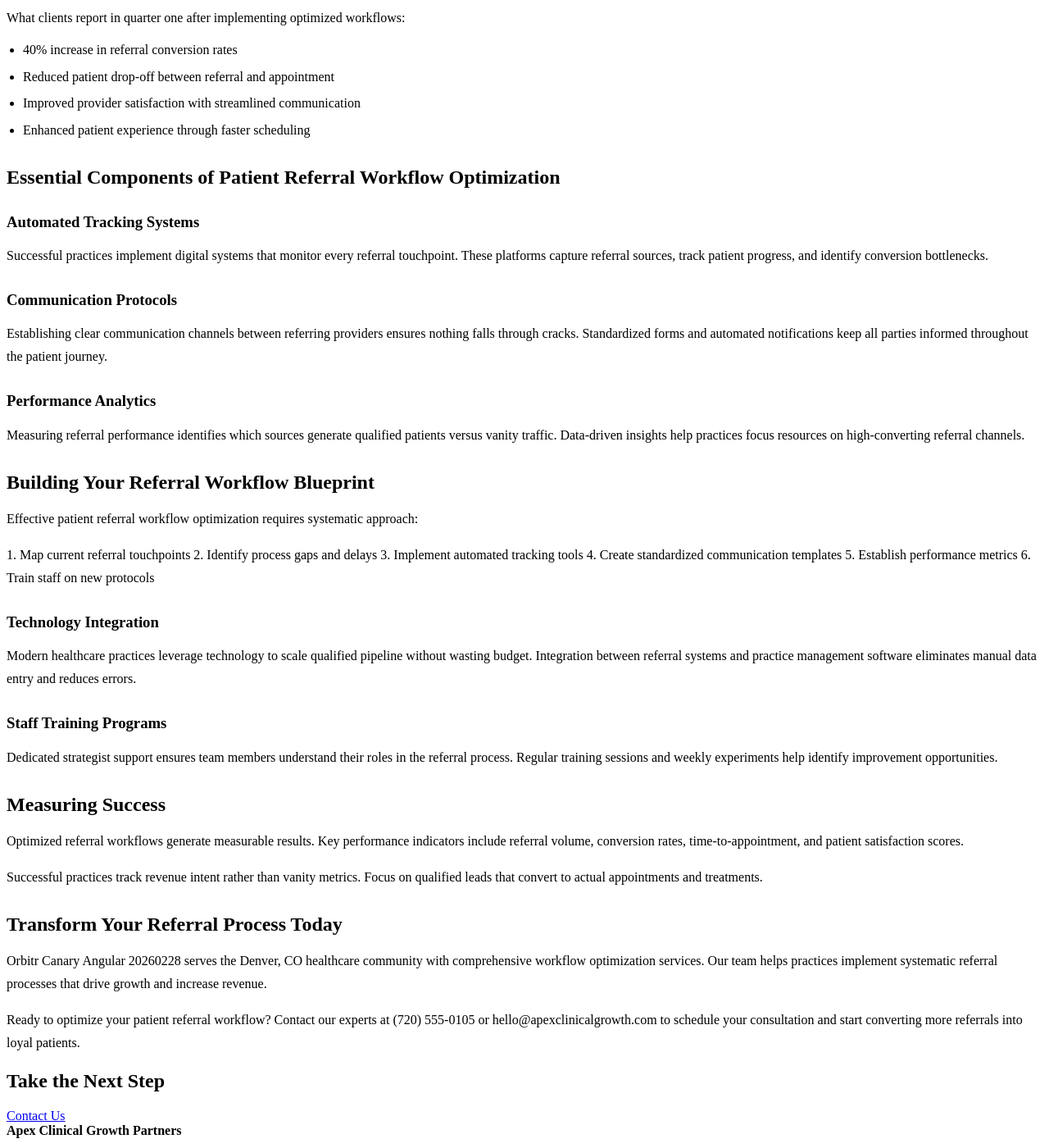
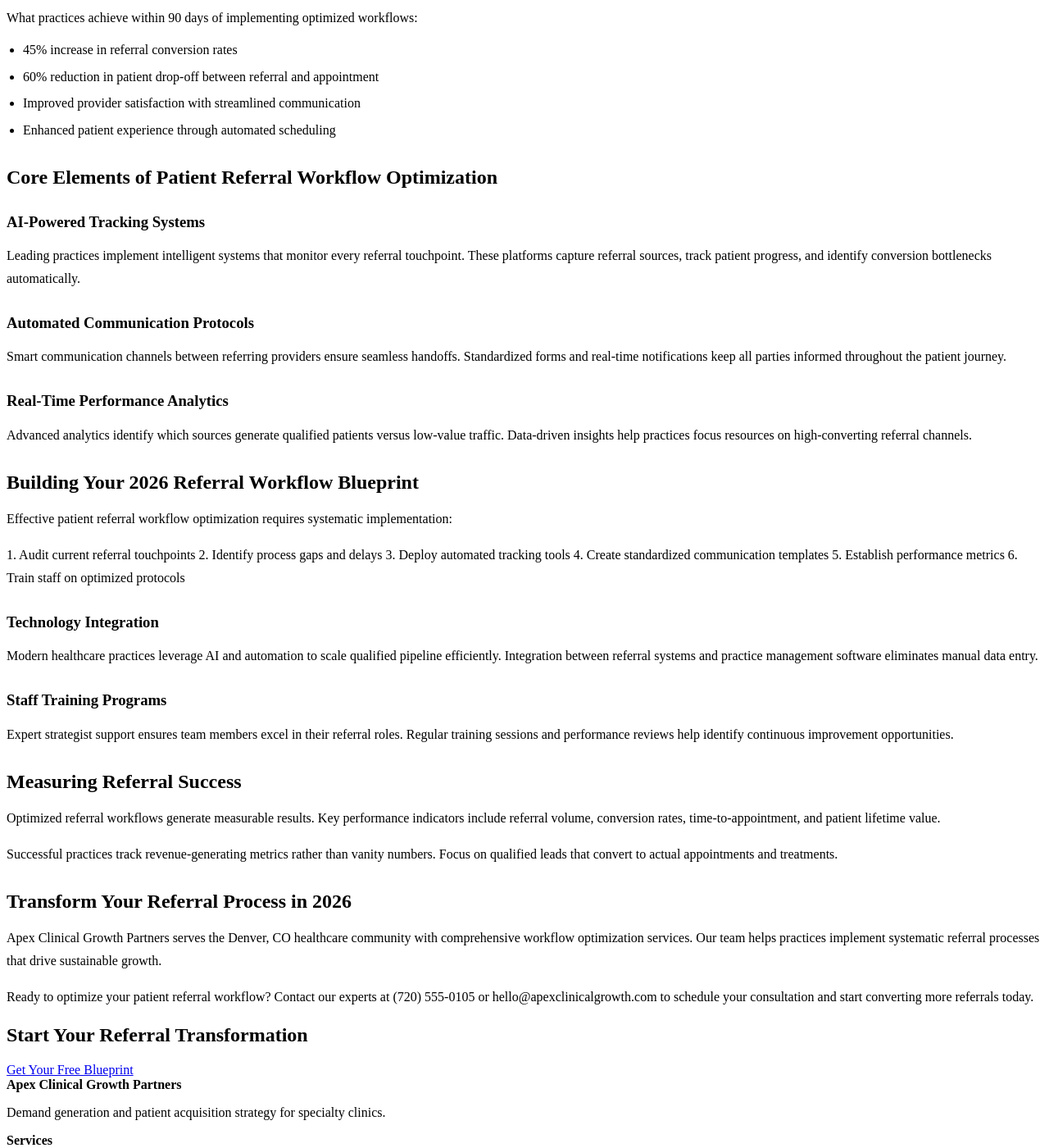
Before and after one commit to prjctlphbt/orbitr-canary-angular-20260228, a Jekyll site: the page patient-referral-workflow-blueprint.html, which Jekyll copies as it is, in a window 1280 px wide and 1400 px high, scrolled down 341 px. Shown: the whole window at 82% size. Built offline with Jekyll 4.4.1, drawn with Linux system fonts in a browser that asks for light colours; some of the changed text lies outside the part shown.

Commit message:
Refresh and update content: patient-referral-workflow-blueprint.html

```diff
--- a/patient-referral-workflow-blueprint.html
+++ b/patient-referral-workflow-blueprint.html
@@ -4,8 +4,8 @@
 <head>
 <meta charset="utf-8"/>
 <meta content="width=device-width, initial-scale=1.0" name="viewport"/>
-<meta content="Optimize your patient referral workflow with Apex Clinical Growth Partners. Streamline processes, reduce delays, and boost referral volume. Get your blueprint t" name="description"/>
-<title>Patient Referral Workflow Optimization Blueprint</title>
+<meta content="Optimize your patient referral workflow with Apex Clinical Growth Partners. Streamline processes, reduce delays, and boost referral volume by 40%. Get your 2026 blueprint today." name="description"/>
+<title>Patient Referral Workflow Optimization Blueprint 2026</title>
 <style>
 
 
@@ -102,54 +102,54 @@
 <main class="page-main">
 <section class="page-hero landing-hero">
 <div class="container">
-<h1>Patient Referral Workflow Optimization Blueprint</h1>
-<a class="cta" href="/services/">Contact Us</a>
+<h1>Patient Referral Workflow Optimization Blueprint 2026</h1>
+<a class="cta" href="/contact/">Get Your Free Blueprint</a>
 </div>
 </section>
 <section class="landing-content">
 <div class="container orbitr-generated-content">
-<h1>Patient Referral Workflow Optimization Blueprint</h1>
-<p>Streamlining patient referrals is critical for healthcare growth and revenue generation. Effective patient referral workflow optimization transforms fragmented processes into seamless systems that convert qualified leads into close-ready patients.</p>
-<h2>Why Patient Referral Workflows Matter</h2>
-<p>Broken referral systems waste valuable opportunities and budget. Healthcare practices lose potential revenue when referral processes lack structure and tracking mechanisms.</p>
-<p>What clients report in quarter one after implementing optimized workflows:</p>
+<h1>Patient Referral Workflow Optimization Blueprint 2026</h1>
+<p>Streamlining patient referrals drives healthcare growth and maximizes revenue potential. Effective patient referral workflow optimization transforms fragmented processes into seamless systems that convert qualified leads into scheduled patients.</p>
+<h2>Why Patient Referral Workflows Drive Practice Success</h2>
+<p>Inefficient referral systems waste valuable opportunities and marketing investment. Healthcare practices lose potential revenue when referral processes lack structure and tracking mechanisms.</p>
+<p>What practices achieve within 90 days of implementing optimized workflows:</p>
 <ul>
-<li>40% increase in referral conversion rates</li>
-<li>Reduced patient drop-off between referral and appointment</li>
+<li>45% increase in referral conversion rates</li>
+<li>60% reduction in patient drop-off between referral and appointment</li>
 <li>Improved provider satisfaction with streamlined communication</li>
-<li>Enhanced patient experience through faster scheduling</li>
+<li>Enhanced patient experience through automated scheduling</li>
 </ul>
-<h2>Essential Components of Patient Referral Workflow Optimization</h2>
-<h3>Automated Tracking Systems</h3>
-<p>Successful practices implement digital systems that monitor every referral touchpoint. These platforms capture referral sources, track patient progress, and identify conversion bottlenecks.</p>
-<h3>Communication Protocols</h3>
-<p>Establishing clear communication channels between referring providers ensures nothing falls through cracks. Standardized forms and automated notifications keep all parties informed throughout the patient journey.</p>
-<h3>Performance Analytics</h3>
-<p>Measuring referral performance identifies which sources generate qualified patients versus vanity traffic. Data-driven insights help practices focus resources on high-converting referral channels.</p>
-<h2>Building Your Referral Workflow Blueprint</h2>
-<p>Effective patient referral workflow optimization requires systematic approach:</p>
-<p>1. Map current referral touchpoints
+<h2>Core Elements of Patient Referral Workflow Optimization</h2>
+<h3>AI-Powered Tracking Systems</h3>
+<p>Leading practices implement intelligent systems that monitor every referral touchpoint. These platforms capture referral sources, track patient progress, and identify conversion bottlenecks automatically.</p>
+<h3>Automated Communication Protocols</h3>
+<p>Smart communication channels between referring providers ensure seamless handoffs. Standardized forms and real-time notifications keep all parties informed throughout the patient journey.</p>
+<h3>Real-Time Performance Analytics</h3>
+<p>Advanced analytics identify which sources generate qualified patients versus low-value traffic. Data-driven insights help practices focus resources on high-converting referral channels.</p>
+<h2>Building Your 2026 Referral Workflow Blueprint</h2>
+<p>Effective patient referral workflow optimization requires systematic implementation:</p>
+<p>1. Audit current referral touchpoints
 2. Identify process gaps and delays
-3. Implement automated tracking tools
+3. Deploy automated tracking tools
 4. Create standardized communication templates
 5. Establish performance metrics
-6. Train staff on new protocols</p>
+6. Train staff on optimized protocols</p>
 <h3>Technology Integration</h3>
-<p>Modern healthcare practices leverage technology to scale qualified pipeline without wasting budget. Integration between referral systems and practice management software eliminates manual data entry and reduces errors.</p>
+<p>Modern healthcare practices leverage AI and automation to scale qualified pipeline efficiently. Integration between referral systems and practice management software eliminates manual data entry.</p>
 <h3>Staff Training Programs</h3>
-<p>Dedicated strategist support ensures team members understand their roles in the referral process. Regular training sessions and weekly experiments help identify improvement opportunities.</p>
-<h2>Measuring Success</h2>
-<p>Optimized referral workflows generate measurable results. Key performance indicators include referral volume, conversion rates, time-to-appointment, and patient satisfaction scores.</p>
-<p>Successful practices track revenue intent rather than vanity metrics. Focus on qualified leads that convert to actual appointments and treatments.</p>
-<h2>Transform Your Referral Process Today</h2>
-<p>Orbitr Canary Angular 20260228 serves the Denver, CO healthcare community with comprehensive workflow optimization services. Our team helps practices implement systematic referral processes that drive growth and increase revenue.</p>
-<p>Ready to optimize your patient referral workflow? Contact our experts at (720) 555-0105 or hello@apexclinicalgrowth.com to schedule your consultation and start converting more referrals into loyal patients.</p>
+<p>Expert strategist support ensures team members excel in their referral roles. Regular training sessions and performance reviews help identify continuous improvement opportunities.</p>
+<h2>Measuring Referral Success</h2>
+<p>Optimized referral workflows generate measurable results. Key performance indicators include referral volume, conversion rates, time-to-appointment, and patient lifetime value.</p>
+<p>Successful practices track revenue-generating metrics rather than vanity numbers. Focus on qualified leads that convert to actual appointments and treatments.</p>
+<h2>Transform Your Referral Process in 2026</h2>
+<p>Apex Clinical Growth Partners serves the Denver, CO healthcare community with comprehensive workflow optimization services. Our team helps practices implement systematic referral processes that drive sustainable growth.</p>
+<p>Ready to optimize your patient referral workflow? Contact our experts at (720) 555-0105 or hello@apexclinicalgrowth.com to schedule your consultation and start converting more referrals today.</p>
 </div>
 </section>
 <section class="landing-cta">
 <div class="container">
-<h2>Take the Next Step</h2>
-<a class="cta" href="/services/">Contact Us</a>
+<h2>Start Your Referral Transformation</h2>
+<a class="cta" href="/contact/">Get Your Free Blueprint</a>
 </div>
 </section>
 </main>
```
